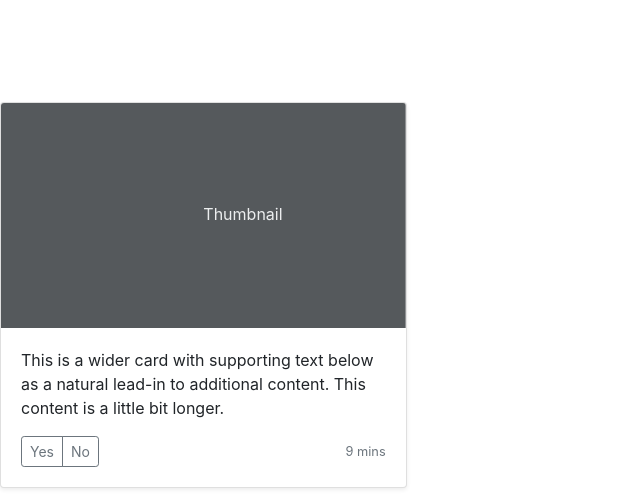
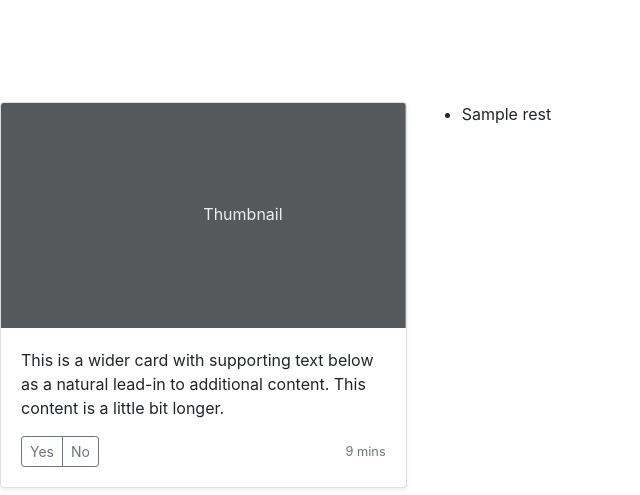
Before and after one commit to fibeep/Eat-out, a Flask app: page / in a window 1280 px wide. Shown: the part 362-857 px from the top of the page, without its empty margins (0-640 px from the left). Run offline with Flask 2, Linux system fonts and the light colour scheme; a database or web service that is not in the repository returns one stand-in record (values such as "Sample title"); some libraries are stand-ins or nearby versions.

Commit message:
more stuff

```diff
--- a/app.py
+++ b/app.py
@@ -18,6 +18,8 @@ def rest_list():
     """Displays the homepage."""
 
     rest_data = mongo.db.rest.find({})
+    print(rest_data)
+
     context = {
         'restaurants' : rest_data
     }
@@ -77,6 +79,11 @@ def opinion(rest_id):
 
     return redirect(url_for('detail', rest_id=rest_id))
 
+@app.route('/delete/<rest_id>', methods=['POST'])
+def delete(rest_id):
+    mongo.db.restaurants.delete_one({'_id' : ObjectId(rest_id)})
+    mongo.db.opinions.delete_many({'rest_id' : rest_id})
+    return redirect(url_for('rest_list'))
 # @app.route('/create_group', methods=['GET', 'POST'])
 # def create_group():
 #     if request.method == 'POST':
--- a/templates/rest_list.html
+++ b/templates/rest_list.html
@@ -42,6 +42,12 @@
 
 
         {% endfor %}
+
+        <ul>
+        {% for restaurant in restaurants %}
+            <li>{{restaurant}}</li>
+        {% endfor %}
+        </ul>
     </div>
 </main>
 {% endblock content %}
```
